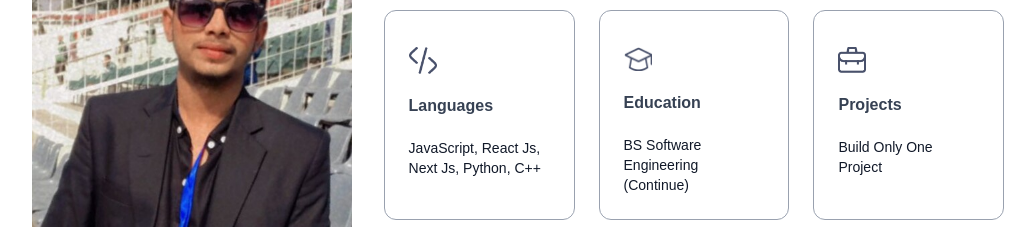
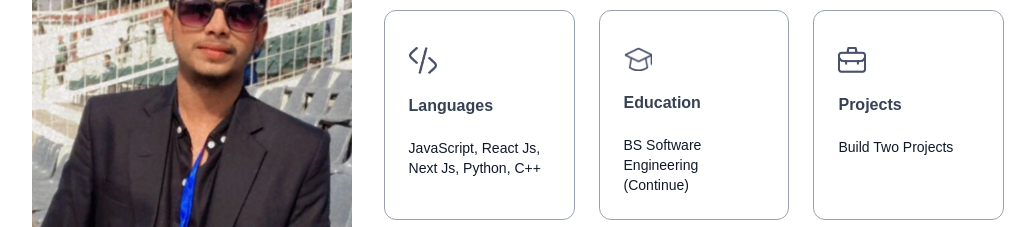
Before and after one commit to hshehriyaralam/Portfolio, a Next.js app: page / in a window 1280 px wide. Shown: the part 1020-1247 px from the top of the page, without its empty margins (122-1157 px from the left). Built offline with nearby package versions, Linux system fonts and the light colour scheme; no server answers; the database is empty; a web font is replaced by a local one.

Commit message:
change text in about card

```diff
--- a/src/assets/assets.js
+++ b/src/assets/assets.js
@@ -141,7 +141,7 @@ export const serviceData = [
 export const infoList = [
     { icon: assets.code_icon, iconDark: assets.code_icon_dark, title: 'Languages', description: 'JavaScript, React Js, Next Js, Python, C++ ' },
     { icon: assets.edu_icon, iconDark: assets.edu_icon_dark, title: 'Education', description: 'BS Software Engineering (Continue)' },
-    { icon: assets.project_icon, iconDark: assets.project_icon_dark, title: 'Projects', description: 'Build Only One Project' }
+    { icon: assets.project_icon, iconDark: assets.project_icon_dark, title: 'Projects', description: 'Build Two Projects ' }
 ];
 
 export const toolsData = [
```
